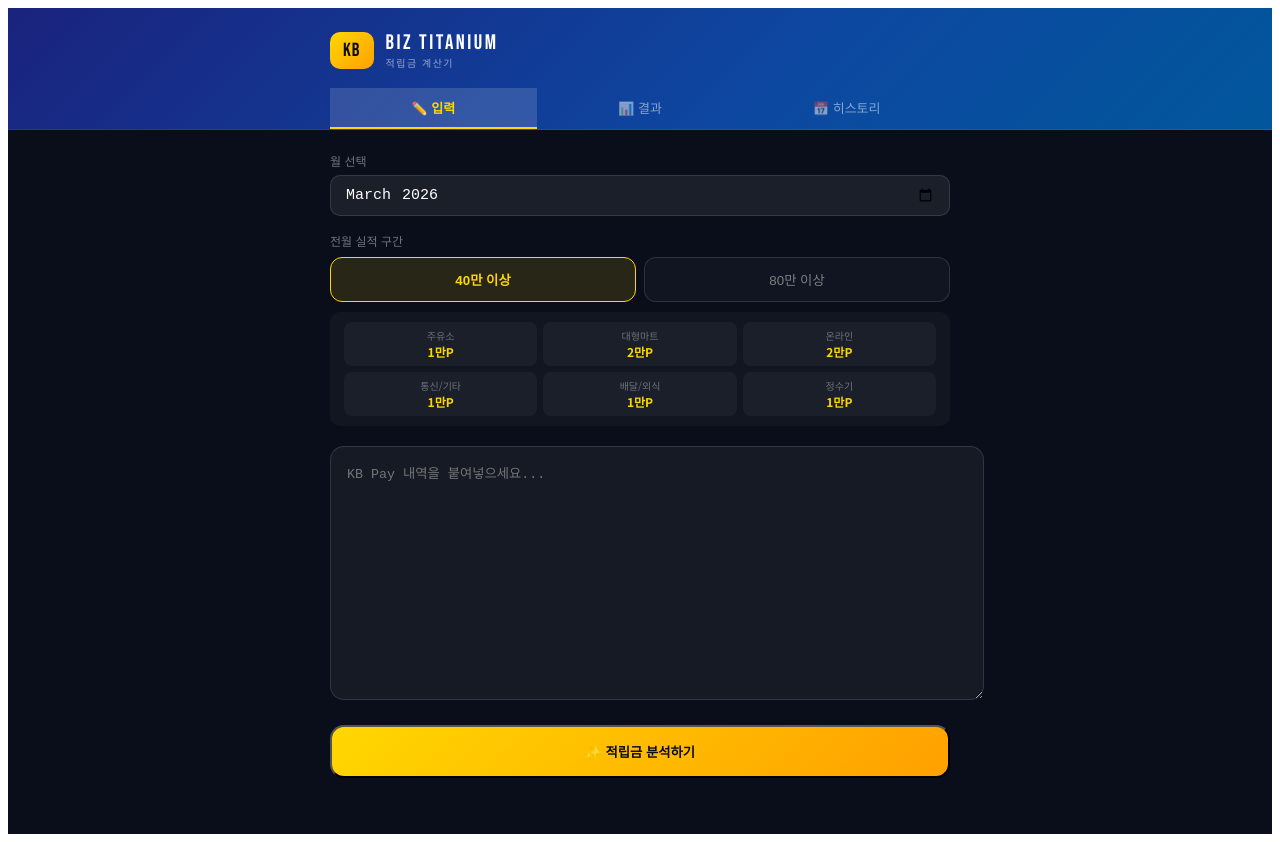
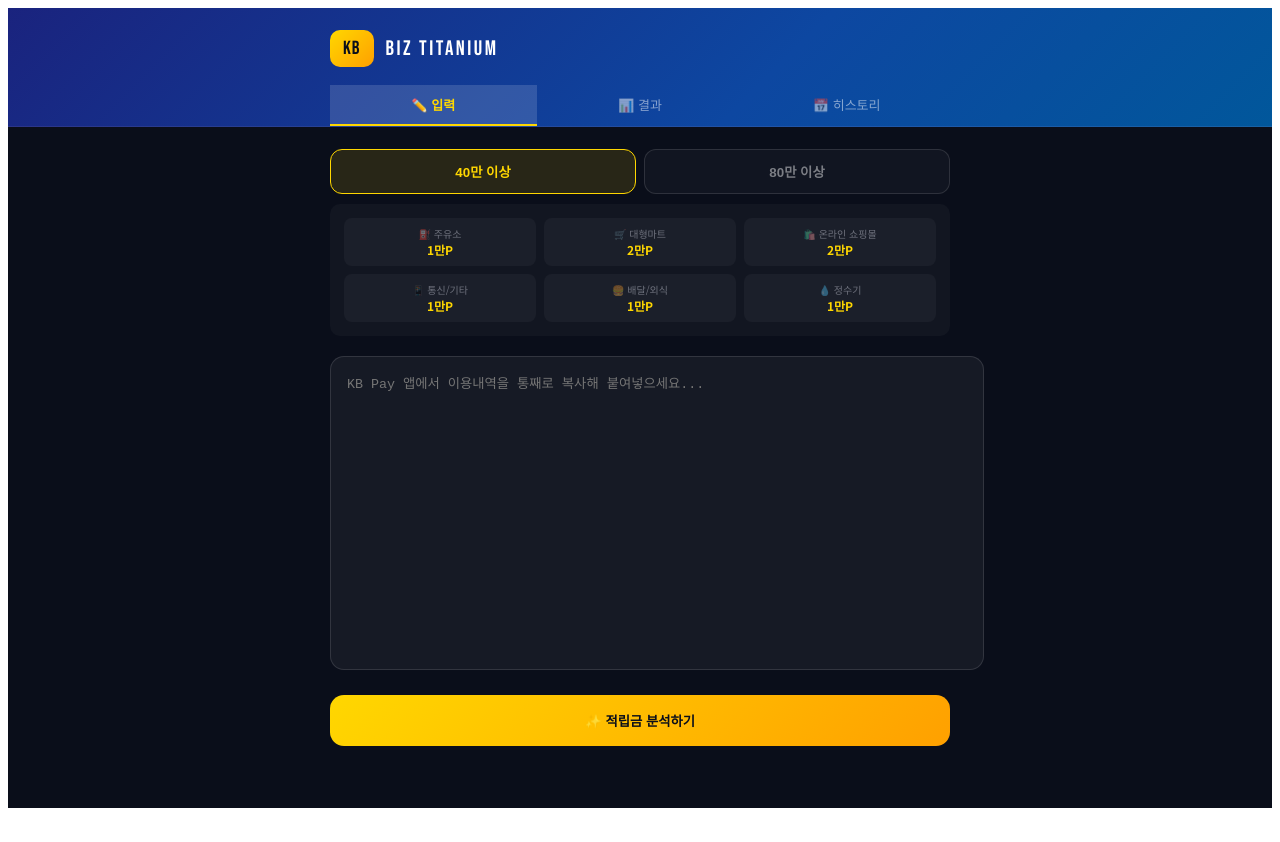
Before and after one commit to lipcoins/kb-calculator, a React (Vite) app: page / in a window 1280 px wide. After the commit the page ends 816 px from the top, so only its background shows below. Built offline with nearby package versions, Linux system fonts and the light colour scheme.

Commit message:
Update App.jsx

```diff
--- a/src/App.jsx
+++ b/src/App.jsx
@@ -14,7 +14,6 @@
 
 const ALL_KEYS = ["gas", "mart", "shopping", "telecom", "delivery", "water", "other"];
 
-// [원본 유지] 실적 구간별 한도
 const TIER_LIMITS = {
   "40": { gas: 14000, mart: 15000, shopping: 15000, telecom: 10000, delivery: 10000, water: 10000, other: null },
   "80": { gas: 24000, mart: 20000, shopping: 20000, telecom: 10000, delivery: 10000, water: 10000, other: null },
@@ -33,7 +32,6 @@
   return { totals, grand };
 }
 
-// [원본 유지] CSV 내보내기
 function exportCSV(result) {
   const rows = [["월", "전월실적구간", "카테고리", "가맹점", "적립금(P)"]];
   for (const cat of CATEGORIES) {
@@ -41,16 +39,13 @@
       rows.push([result.month, result.tier + "만이상", cat.label, item.name, item.amount]);
     }
   }
-  rows.push(["", "", "", "합계", result.grand]);
   const csv = "\uFEFF" + rows.map(r => r.join(",")).join("\n");
   const blob = new Blob([csv], { type: "text/csv;charset=utf-8;" });
   const url = URL.createObjectURL(blob);
   const a = document.createElement("a");
-  a.href = url; a.download = "KB비즈티타늄_" + result.month + ".csv"; a.click();
-  URL.revokeObjectURL(url);
+  a.href = url; a.download = `KB_Biz_Titanium_${result.month}.csv`; a.click();
 }
 
-// [원본 유지] 탭 버튼 스타일
 function TabBtn({ active, onClick, children }) {
   return (
     <button onClick={onClick} style={{
@@ -77,42 +72,48 @@
     return d.getFullYear() + "-" + String(d.getMonth() + 1).padStart(2, "0");
   });
 
-  // 🛠️ [수정] 클로드 API를 대체하는 강력한 로컬 파서
+  // 🛠️ [최종 튜닝] KB Pay 실전 텍스트 파싱 엔진
   const analyze = () => {
     if (!textInput.trim()) return;
     setError(null);
 
     const parsed = { gas: [], mart: [], shopping: [], telecom: [], delivery: [], water: [], other: [] };
-    const lines = textInput.split("\n");
+    const lines = textInput.split("\n").map(l => l.trim()).filter(l => l !== "");
     let foundAny = false;
 
-    lines.forEach(line => {
-      // "적립"과 "P"가 포함된 유효한 라인만 추출
-      if (line.includes("적립") && line.includes("P")) {
-        const parts = line.split("적립");
-        const rawName = parts[0].trim();
-        const amountMatch = parts[1].match(/([\d,]+)/);
-
+    for (let i = 0; i < lines.length; i++) {
+      // "적립 X,XXXP" 패턴을 찾습니다.
+      if (lines[i].includes("적립") && lines[i].includes("P")) {
+        const amountMatch = lines[i].match(/([\d,]+)/);
         if (amountMatch) {
           const amount = parseInt(amountMatch[0].replace(/,/g, ""), 10);
-          // 날짜(예: 02월28일) 제거 후 가맹점명만 추출
-          const name = rawName.replace(/^\d{2}월\d{2}일\s+/, "").trim();
+
+          // KB Pay 복사본 특성상 가맹점명은 '적립' 라인에서 4줄 정도 위에 있습니다.
+          // 지능적으로 가맹점 후보를 역추적합니다.
+          let name = "기타 가맹점";
+          for (let j = 1; j <= 5; j++) {
+            const candidate = lines[i - j];
+            if (candidate && !candidate.includes("원") && !candidate.includes(":") && !candidate.includes("일시불") && !candidate.match(/^\d{2}월\d{2}일/)) {
+              name = candidate.replace("KB Pay", "").trim();
+              break;
+            }
+          }
           foundAny = true;
 
-          // 정밀 키워드 분류
+          // 정밀 키워드 분류 (주인님 맞춤형)
           if (["주유", "SK", "GS", "에쓰", "오일"].some(k => name.includes(k))) parsed.gas.push({ name, amount });
           else if (["이마트", "홈플러스", "롯데마트", "하나로", "식자재"].some(k => name.includes(k))) parsed.mart.push({ name, amount });
-          else if (["G마켓", "옥션", "11번가", "인터파크", "롯데닷컴", "신세계몰", "KB제휴몰", "SSG"].some(k => name.includes(k))) parsed.shopping.push({ name, amount });
-          else if (["SK브로드", "LiivM", "LGUPLUS", "LG유플", "SKT", "KT"].some(k => name.includes(k))) parsed.telecom.push({ name, amount });
-          else if (["우아한형", "배달의민족", "마켓컬리"].some(k => name.includes(k))) parsed.delivery.push({ name, amount });
+          else if (["G마켓", "옥션", "11번가", "인터파크", "온스타일", "SSG", "KB제휴"].some(k => name.includes(k))) parsed.shopping.push({ name, amount });
+          else if (["SK브로드", "LiivM", "LGUPLUS", "LG유플", "SKT", "KT", "통신"].some(k => name.includes(k))) parsed.telecom.push({ name, amount });
+          else if (["우아한형", "배달의민족", "배민", "마켓컬리"].some(k => name.includes(k))) parsed.delivery.push({ name, amount });
           else if (name.toLowerCase().includes("coway") || name.includes("코웨이")) parsed.water.push({ name, amount });
           else parsed.other.push({ name, amount });
         }
       }
-    });
+    }
 
     if (!foundAny) {
-      setError("적립 내역을 찾을 수 없습니다. 형식을 확인해주세요.");
+      setError("적립 내역을 찾을 수 없습니다. '적립 XXXP'가 포함된 내용을 붙여넣어주세요.");
       return;
     }
 
@@ -121,42 +122,32 @@
     setMainTab("result");
   };
 
-  // [원본 유지] 히스토리 로직
   const saveHistory = () => {
     if (!result) return;
     setHistory(prev => [{ ...result }, ...prev.filter(h => h.month !== result.month)]);
     alert("저장 완료!");
   };
 
-  const deleteHistory = (m) => setHistory(prev => prev.filter(h => h.month !== m));
+  const effectiveGrand = result ? ALL_KEYS.reduce((acc, key) => {
+    const sum = result.totals[key]?.sum || 0;
+    const limit = TIER_LIMITS[result.tier || "40"][key];
+    return acc + (limit ? Math.min(sum, limit) : sum);
+  }, 0) : 0;
 
-  const chartData = result
-    ? CATEGORIES.filter(c => result.totals[c.key]?.sum > 0).map(c => ({
-        name: c.label, value: result.totals[c.key].sum, color: c.color,
-      }))
-    : [];
-
-  const effectiveGrand = result
-    ? ALL_KEYS.reduce((acc, key) => {
-        const sum = result.totals[key]?.sum || 0;
-        const limit = TIER_LIMITS[result.tier || "40"][key];
-        return acc + (limit ? Math.min(sum, limit) : sum);
-      }, 0)
-    : 0;
+  const chartData = result ? CATEGORIES.filter(c => result.totals[c.key]?.sum > 0).map(c => ({
+    name: c.label, value: result.totals[c.key].sum, color: c.color,
+  })) : [];
 
   return (
     <div style={{ minHeight: "100vh", background: "#0a0e1a", fontFamily: "'Noto Sans KR', sans-serif", color: "#e8eaf6" }}>
       <link href="https://fonts.googleapis.com/css2?family=Noto+Sans+KR:wght@300;400;500;700&family=Bebas+Neue&display=swap" rel="stylesheet" />
 
-      {/* [원본 UI] Header */}
+      {/* Header - 원본 UI 보존 */}
       <div style={{ background: "linear-gradient(135deg, #1a237e 0%, #0d47a1 60%, #01579b 100%)", padding: "22px 20px 0", borderBottom: "1px solid rgba(255,255,255,0.08)" }}>
         <div style={{ maxWidth: 620, margin: "0 auto" }}>
           <div style={{ display: "flex", alignItems: "center", gap: 12, marginBottom: 18 }}>
             <div style={{ background: "linear-gradient(135deg, #FFD700, #FFA000)", borderRadius: 10, padding: "7px 13px", fontFamily: "'Bebas Neue'", fontSize: 19, color: "#0a0e1a", letterSpacing: 1 }}>KB</div>
-            <div>
-              <div style={{ fontFamily: "'Bebas Neue'", fontSize: 21, letterSpacing: 2.5, color: "#fff" }}>BIZ TITANIUM</div>
-              <div style={{ fontSize: 10, color: "rgba(255,255,255,0.55)", letterSpacing: 1.5 }}>적립금 계산기</div>
-            </div>
+            <div style={{ fontFamily: "'Bebas Neue'", fontSize: 21, letterSpacing: 2.5, color: "#fff" }}>BIZ TITANIUM</div>
           </div>
           <div style={{ display: "flex" }}>
             {[["input", "✏️ 입력"], ["result", "📊 결과"], ["history", "📅 히스토리"]].map(([k, l]) => (
@@ -169,71 +160,65 @@
       <div style={{ maxWidth: 620, margin: "0 auto", padding: "22px 16px 56px" }}>
         {mainTab === "input" && (
           <div>
-            <div style={{ marginBottom: 16 }}>
-              <label style={{ fontSize: 12, opacity: 0.45, display: "block", marginBottom: 6 }}>월 선택</label>
-              <input type="month" value={month} onChange={e => setMonth(e.target.value)} style={{ background: "rgba(255,255,255,0.07)", border: "1px solid rgba(255,255,255,0.12)", borderRadius: 10, padding: "10px 14px", color: "#fff", fontSize: 15, width: "100%", boxSizing: "border-box" }} />
-            </div>
-
             <div style={{ marginBottom: 20 }}>
-              <label style={{ fontSize: 12, opacity: 0.45, display: "block", marginBottom: 8 }}>전월 실적 구간</label>
               <div style={{ display: "flex", gap: 8 }}>
                 {["40", "80"].map(val => (
-                  <button key={val} onClick={() => setTier(val)} style={{ flex: 1, padding: "12px 8px", borderRadius: 12, border: "1px solid " + (tier === val ? "#FFD700" : "rgba(255,255,255,0.12)"), background: tier === val ? "rgba(255,215,0,0.12)" : "rgba(255,255,255,0.03)", color: tier === val ? "#FFD700" : "rgba(255,255,255,0.45)", fontWeight: tier === val ? 700 : 400 }}>{val}만 이상</button>
+                  <button key={val} onClick={() => setTier(val)} style={{ flex: 1, padding: "12px 8px", borderRadius: 12, border: "1px solid " + (tier === val ? "#FFD700" : "rgba(255,255,255,0.12)"), background: tier === val ? "rgba(255,215,0,0.12)" : "rgba(255,255,255,0.03)", color: tier === val ? "#FFD700" : "rgba(255,255,255,0.45)", fontWeight: 700 }}>{val}만 이상</button>
                 ))}
               </div>
-              <div style={{ marginTop: 10, background: "rgba(255,255,255,0.03)", borderRadius: 10, padding: "10px 14px", display: "grid", gridTemplateColumns: "1fr 1fr 1fr", gap: 6 }}>
+              {/* 한도 그리드 UI */}
+              <div style={{ marginTop: 10, background: "rgba(255,255,255,0.03)", borderRadius: 10, padding: "14px", display: "grid", gridTemplateColumns: "1fr 1fr 1fr", gap: 8 }}>
                 {["gas", "mart", "shopping", "telecom", "delivery", "water"].map(key => (
-                  <div key={key} style={{ textAlign: "center", background: "rgba(255,255,255,0.04)", borderRadius: 8, padding: "6px 4px" }}>
-                    <div style={{ fontSize: 10, opacity: 0.4 }}>{CATEGORIES.find(c => c.key === key).label.split(" ")[1]}</div>
+                  <div key={key} style={{ textAlign: "center", background: "rgba(255,255,255,0.04)", borderRadius: 8, padding: "8px" }}>
+                    <div style={{ fontSize: 10, opacity: 0.4 }}>{CATEGORIES.find(c => c.key === key).label}</div>
                     <div style={{ fontSize: 12, fontWeight: 700, color: "#FFD700" }}>{(TIER_LIMITS[tier][key] / 10000).toFixed(0)}만P</div>
                   </div>
                 ))}
               </div>
             </div>
 
-            <textarea value={textInput} onChange={e => setTextInput(e.target.value)} placeholder={"KB Pay 내역을 붙여넣으세요..."} style={{ width: "100%", height: 220, background: "rgba(255,255,255,0.05)", border: "1px solid rgba(255,255,255,0.12)", borderRadius: 14, padding: 16, color: "#fff", outline: "none" }} />
+            <textarea value={textInput} onChange={e => setTextInput(e.target.value)} placeholder={"KB Pay 앱에서 이용내역을 통째로 복사해 붙여넣으세요..."} style={{ width: "100%", height: 280, background: "rgba(255,255,255,0.05)", border: "1px solid rgba(255,255,255,0.12)", borderRadius: 14, padding: 16, color: "#fff", outline: "none", resize: "none" }} />
             {error && <div style={{ color: "#ff8a80", fontSize: 13, marginTop: 10 }}>⚠️ {error}</div>}
-            <button onClick={analyze} style={{ width: "100%", padding: 15, borderRadius: 14, background: "linear-gradient(135deg, #FFD700, #FFA000)", color: "#0a0e1a", fontWeight: 700, marginTop: 20, cursor: "pointer" }}>✨ 적립금 분석하기</button>
+            <button onClick={analyze} style={{ width: "100%", padding: 16, borderRadius: 14, background: "linear-gradient(135deg, #FFD700, #FFA000)", color: "#0a0e1a", fontWeight: 700, marginTop: 20, cursor: "pointer", border: "none" }}>✨ 적립금 분석하기</button>
           </div>
         )}
 
-        {/* [원본 UI] RESULT TAB */}
         {mainTab === "result" && result && (
           <div>
-            <div style={{ background: "linear-gradient(135deg, #1a237e, #0d47a1)", borderRadius: 18, padding: "22px 24px", marginBottom: 18 }}>
-              <div style={{ display: "flex", justifyContent: "space-between", alignItems: "flex-start" }}>
-                <div>
-                  <div style={{ fontSize: 11, opacity: 0.5 }}>{result.month} · {result.tier}만 실적</div>
-                  <div style={{ fontFamily: "'Bebas Neue'", fontSize: 46, color: "#FFD700" }}>{effectiveGrand.toLocaleString()}<span style={{ fontSize: 22 }}>P</span></div>
-                </div>
-                <div style={{ display: "flex", flexDirection: "column", gap: 8 }}>
-                  <button onClick={saveHistory} style={{ padding: "8px 14px", borderRadius: 10, background: "rgba(255,215,0,0.08)", color: "#FFD700", border: "1px solid rgba(255,215,0,0.35)", fontSize: 12 }}>💾 저장</button>
-                  <button onClick={() => exportCSV(result)} style={{ padding: "8px 14px", borderRadius: 10, background: "rgba(78,205,196,0.08)", color: "#4ECDC4", border: "1px solid rgba(78,205,196,0.35)", fontSize: 12 }}>📥 CSV</button>
+            <div style={{ background: "linear-gradient(135deg, #1a237e, #0d47a1)", borderRadius: 18, padding: "24px", marginBottom: 20 }}>
+              <div style={{ fontSize: 11, opacity: 0.5 }}>{result.month} · {result.tier}만 실적 기준</div>
+              <div style={{ display: "flex", justifyContent: "space-between", alignItems: "center" }}>
+                <div style={{ fontFamily: "'Bebas Neue'", fontSize: 46, color: "#FFD700" }}>{effectiveGrand.toLocaleString()}<span style={{ fontSize: 22 }}>P</span></div>
+                <div style={{ display: "flex", gap: 8 }}>
+                  <button onClick={saveHistory} style={{ padding: "8px 12px", borderRadius: 8, background: "rgba(255,215,0,0.1)", color: "#FFD700", border: "1px solid #FFD700", fontSize: 12 }}>💾 저장</button>
+                  <button onClick={() => exportCSV(result)} style={{ padding: "8px 12px", borderRadius: 8, background: "rgba(255,255,255,0.1)", color: "#fff", border: "none", fontSize: 12 }}>📥 CSV</button>
                 </div>
               </div>
+            </div>
+
+            <div style={{ background: "rgba(255,255,255,0.03)", borderRadius: 16, padding: 20, marginBottom: 20 }}>
+              <ResponsiveContainer width="100%" height={200}>
+                <PieChart><Pie data={chartData} cx="50%" cy="50%" innerRadius={50} outerRadius={80} dataKey="value">{chartData.map((e, i) => <Cell key={i} fill={e.color} />)}</Pie><Tooltip /></PieChart>
+              </ResponsiveContainer>
             </div>
 
             {CATEGORIES.map(cat => {
               const d = result.totals[cat.key];
               if (!d || d.sum === 0) return null;
               const limit = TIER_LIMITS[result.tier][cat.key];
-              const pct = limit ? Math.min((d.sum / limit) * 100, 100) : 100;
               return (
-                <div key={cat.key} style={{ background: "rgba(255,255,255,0.04)", borderRadius: 13, padding: "14px 16px", marginBottom: 10 }}>
-                  <div style={{ display: "flex", justifyContent: "space-between", marginBottom: 8 }}>
-                    <div style={{ fontSize: 14, fontWeight: 600 }}>{cat.label}</div>
-                    <div style={{ fontFamily: "'Bebas Neue'", fontSize: 22, color: d.sum > limit ? "#ff8a80" : cat.color }}>{Math.min(d.sum, limit || Infinity).toLocaleString()}P</div>
+                <div key={cat.key} style={{ background: "rgba(255,255,255,0.04)", borderRadius: 14, padding: "16px", marginBottom: 12 }}>
+                  <div style={{ display: "flex", justifyContent: "space-between", marginBottom: 10 }}>
+                    <span style={{ fontWeight: 600 }}>{cat.label}</span>
+                    <span style={{ fontFamily: "'Bebas Neue'", fontSize: 22, color: d.sum > (limit || Infinity) ? "#ff8a80" : cat.color }}>{Math.min(d.sum, limit || Infinity).toLocaleString()}P</span>
                   </div>
                   {limit && (
-                    <div style={{ marginBottom: 10 }}>
-                      <div style={{ height: 5, background: "rgba(255,255,255,0.08)", borderRadius: 3, overflow: "hidden" }}>
-                        <div style={{ height: "100%", width: pct + "%", background: d.sum > limit ? "#ff8a80" : cat.color, transition: "width 0.5s" }} />
-                      </div>
-                      <div style={{ fontSize: 10, opacity: 0.3, marginTop: 3 }}>{d.sum.toLocaleString()}P / {limit.toLocaleString()}P 한도</div>
+                    <div style={{ height: 5, background: "rgba(255,255,255,0.1)", borderRadius: 3, overflow: "hidden" }}>
+                      <div style={{ height: "100%", width: `${Math.min((d.sum/limit)*100, 100)}%`, background: d.sum > limit ? "#ff8a80" : cat.color }} />
                     </div>
                   )}
                   {d.items.map((it, i) => (
-                    <div key={i} style={{ display: "flex", justifyContent: "space-between", fontSize: 12, opacity: 0.6, padding: "4px 0", borderTop: "1px solid rgba(255,255,255,0.05)" }}>
+                    <div key={i} style={{ display: "flex", justifyContent: "space-between", fontSize: 12, opacity: 0.5, marginTop: 8 }}>
                       <span>{it.name}</span><span>{it.amount.toLocaleString()}P</span>
                     </div>
                   ))}
```
